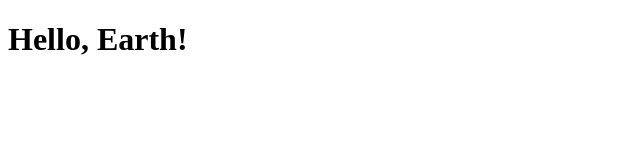
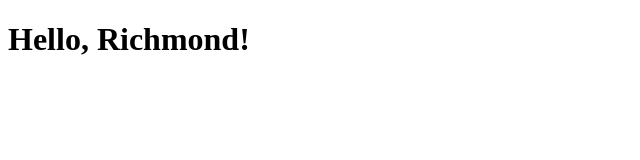
Before and after one commit to deHank/CMSC355-demo, a plain HTML site: page index.html in a window 1280 px wide. Shown: the whole page, without its empty margins (0-640 px from the left). Drawn offline with Linux system fonts and the light colour scheme.

Commit message:
Changed it from earth to Richmond

```diff
--- a/index.html
+++ b/index.html
@@ -7,6 +7,6 @@
     <title>Hello World</title>
 </head>
 <body>
-    <h1>Hello, Earth!</h1>
+    <h1>Hello, Richmond!</h1>
 </body>
 </html>
```
